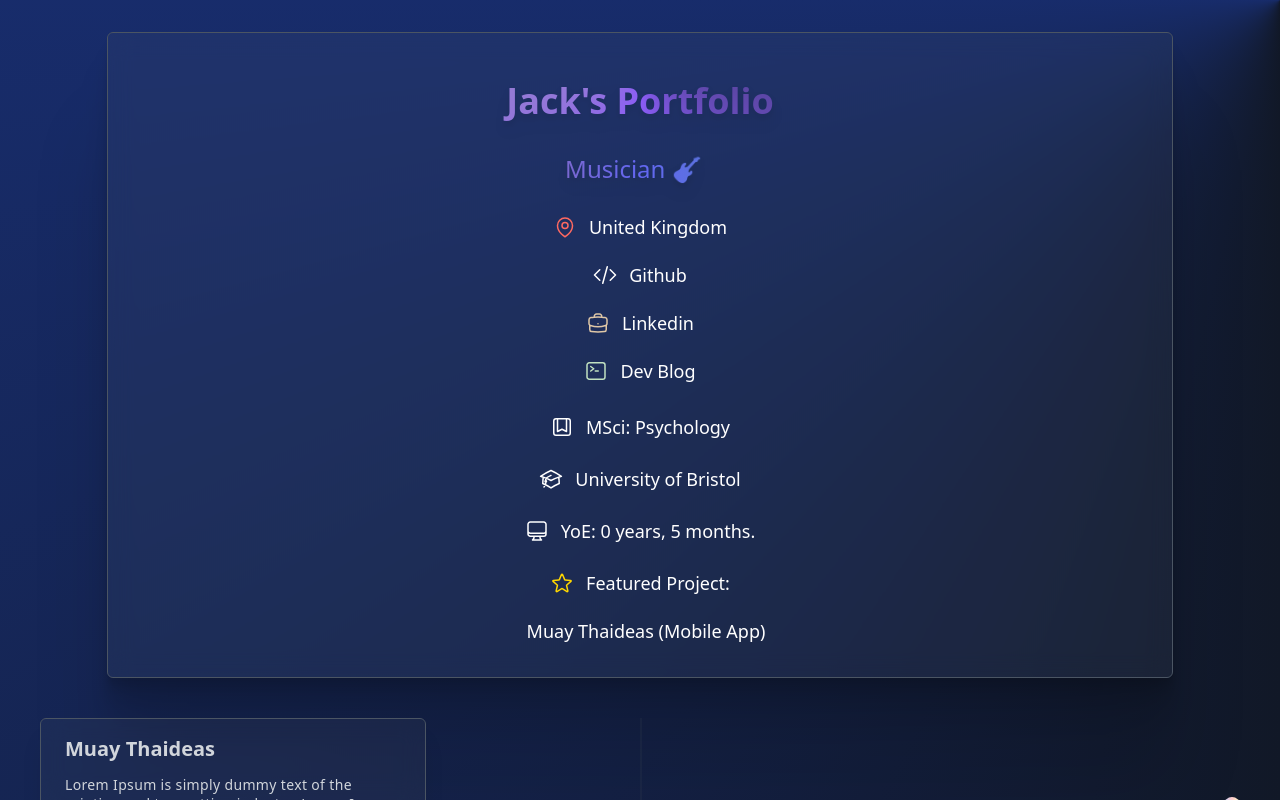
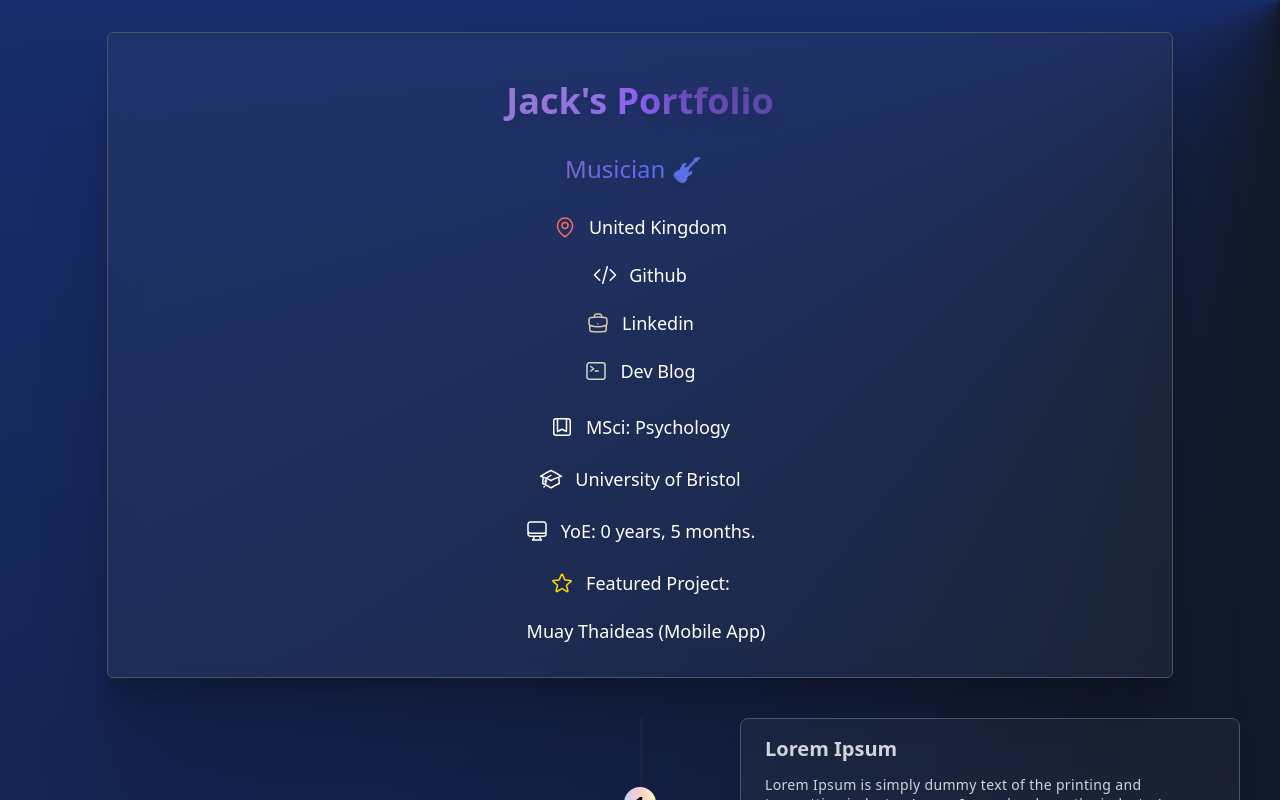
Before and after one commit to JJB9922/JJB9922Portfolio, a React (Vite) app in the folder JJB9922Portfolio/: page / in a window 1280 px wide. Built offline with nearby package versions, Linux system fonts and the light colour scheme.

Commit message:
fixed timeline

```diff
--- a/JJB9922Portfolio/src/components/VerticalTimeline.tsx
+++ b/JJB9922Portfolio/src/components/VerticalTimeline.tsx
@@ -1,5 +1,3 @@
-import { Slide } from "react-awesome-reveal";
-
 export default function VerticalTimeline(){
     return(
         <div className="containermx-auto w-full h-full scroll-auto overflow-auto">
@@ -11,15 +9,12 @@
             <div className="z-20 flex items-center order-1 bg-gradient-to-r from-indigo-200 via-red-200 to-yellow-100 shadow-xl w-8 h-8 rounded-full">
                 <h1 className="mx-auto font-semibold text-lg text-black">1</h1>
             </div>
+            <div className="order-1 bg-gray-500  bg-clip-padding backdrop-filter backdrop-blur-md bg-opacity-10 border border-gray-600 shadow-[0_2.8px_2.2px_rgba(0,_0,_0,_0.034),_0_6.7px_5.3px_rgba(0,_0,_0,_0.048),_0_12.5px_10px_rgba(0,_0,_0,_0.06),_0_22.3px_17.9px_rgba(0,_0,_0,_0.072),_0_41.8px_33.4px_rgba(0,_0,_0,_0.086),_0_100px_80px_rgba(0,_0,_0,_0.12)] rounded-lg shadow-xl w-5/12 px-6 py-4">
+                <h3 className="mb-3 font-bold text-gray-300 text-xl">Lorem Ipsum</h3>
+                <p className="text-sm leading-snug tracking-wide text-gray-300 text-opacity-100">Lorem Ipsum is simply dummy text of the printing and typesetting industry. Lorem Ipsum has been the industry's standard dummy text ever since the 1500s, when an unknown printer took a galley of type and scrambled it to make a type specimen book.</p>
+            </div>
+            </div>
 
-            <Slide>
-                <div className="order-1 bg-gray-500 rounded-md bg-clip-padding backdrop-filter backdrop-blur-md bg-opacity-10 border border-gray-600 shadow-[0_2.8px_2.2px_rgba(0,_0,_0,_0.034),_0_6.7px_5.3px_rgba(0,_0,_0,_0.048),_0_12.5px_10px_rgba(0,_0,_0,_0.06),_0_22.3px_17.9px_rgba(0,_0,_0,_0.072),_0_41.8px_33.4px_rgba(0,_0,_0,_0.086),_0_100px_80px_rgba(0,_0,_0,_0.12)] rounded-lg shadow-xl w-5/12 px-6 py-4">
-                    <h3 className="mb-3 font-bold text-gray-300 text-xl">Muay Thaideas</h3>
-                    <p className="text-sm leading-snug tracking-wide text-gray-300 text-opacity-100">Lorem Ipsum is simply dummy text of the printing and typesetting industry. Lorem Ipsum has been the industry's standard dummy text ever since the 1500s, when an unknown printer took a galley of type and scrambled it to make a type specimen book.</p>
-                </div>
-            </Slide>
-
-                </div>
 
             <div className="mb-8 flex justify-between flex-row-reverse items-center w-full left-timeline">
             <div className="order-1 w-5/12"></div>
```
